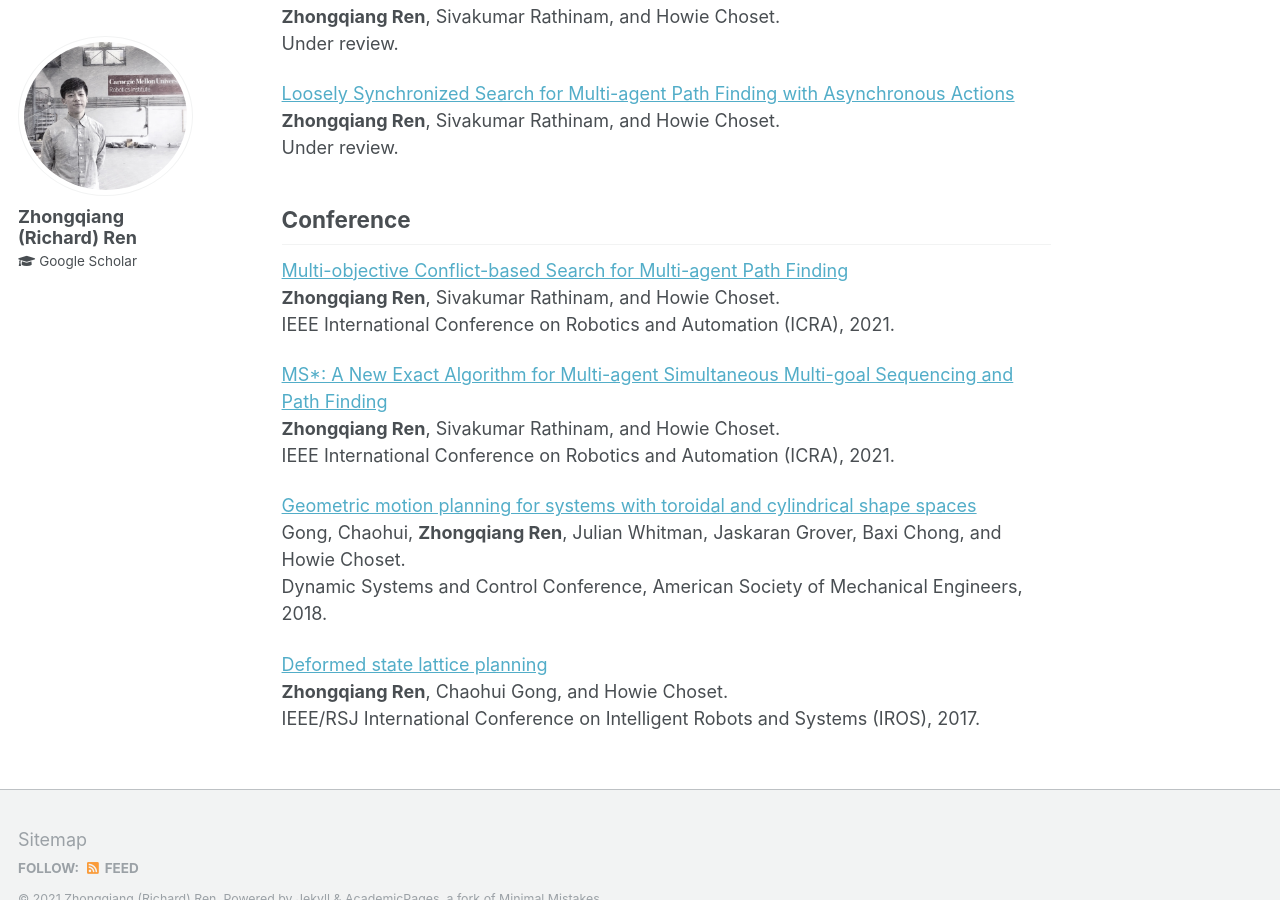
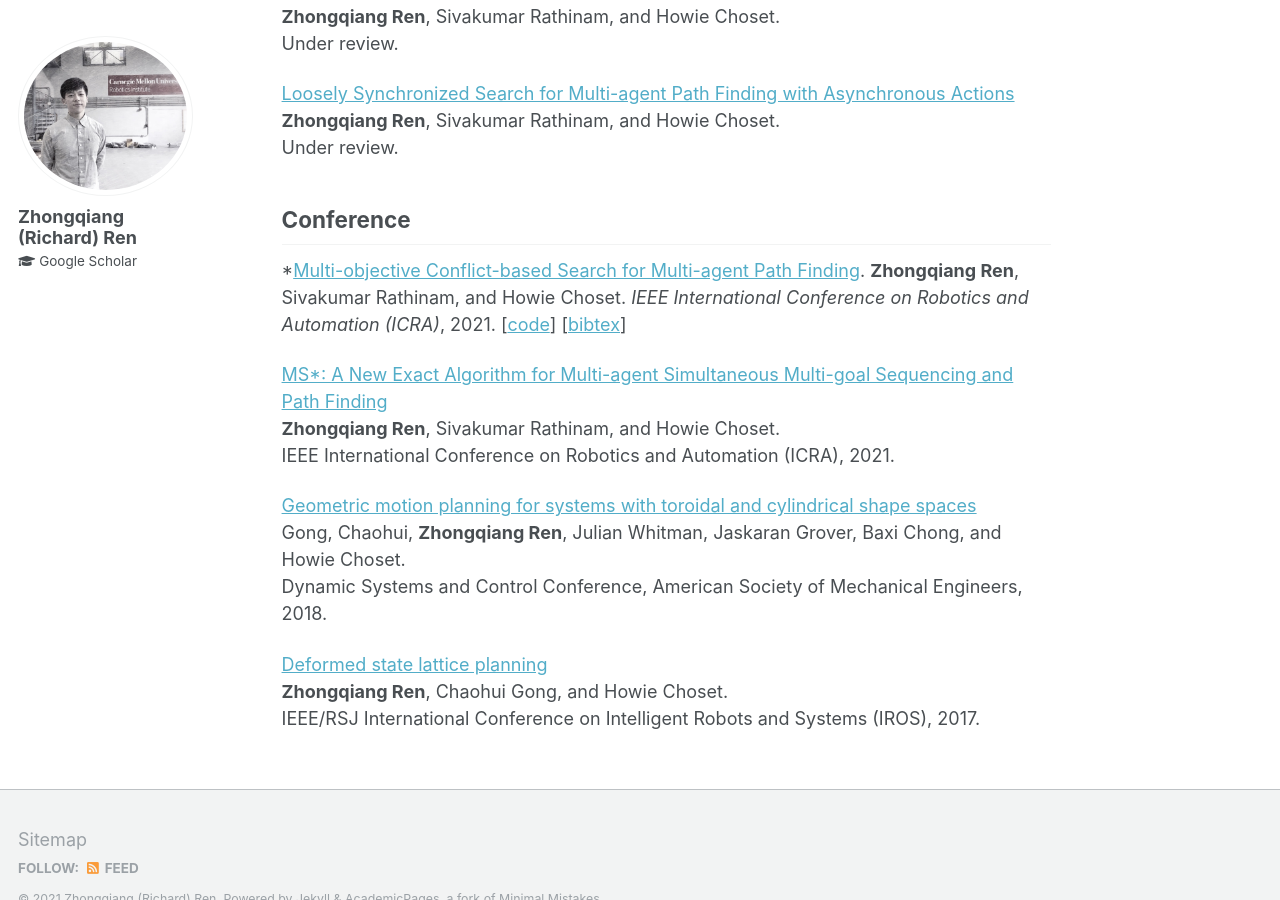
Before and after one commit to wonderren/wonderren.github.io, a Jekyll site: the page built from _pages/about.md, in a window 1280 px wide and 900 px high, scrolled down 547 px. Built offline with Jekyll 4.4.1, drawn with Linux system fonts in a browser that asks for light colours; some of the changed lines change nothing that is shown.

Commit message:
mocbs, bibtex

```diff
--- a/_pages/about.md
+++ b/_pages/about.md
@@ -34,9 +34,20 @@
 Conference
 ------
 
-[Multi-objective Conflict-based Search for Multi-agent Path Finding](https://arxiv.org/pdf/2101.03805.pdf)\
-**Zhongqiang Ren**, Sivakumar Rathinam, and Howie Choset.\
-IEEE International Conference on Robotics and Automation (ICRA), 2021.
+*[Multi-objective Conflict-based Search for Multi-agent Path Finding](https://arxiv.org/pdf/2101.03805.pdf).
+	**Zhongqiang Ren**, Sivakumar Rathinam, and Howie Choset.
+	<i>IEEE International Conference on Robotics and Automation (ICRA)</i>, 2021.
+	[[code](https://github.com/wonderren/public_pymomapf)]
+	[<a href="javascript:void(0)" onclick="(function(target, id) { if ($('#' + id).css('display') == 'block') { $('#' + id).hide('fast'); $(target).text('bibtex') } else { $('#' + id).show('fast'); $(target).text('bibtex') } })(this, 'bibtex-ren21-MOCBS');">bibtex</a>]
+<div id="bibtex-ren21-MOCBS" style="display:none">
+<pre>@inproceedings{ren21mocbs,
+    title={Multi-objective Conflict-based Search for Multi-agent Path Finding},
+    author={Ren, Zhongqiang and Rathinam, Sivakumar and Choset, Howie},
+    booktitle={2021 IEEE International Conference on Robotics and Automation (ICRA)},
+    year={2021},
+    organization={IEEE}
+}
+</pre></div>
 
 [MS*: A New Exact Algorithm for Multi-agent Simultaneous Multi-goal Sequencing and Path Finding](https://arxiv.org/pdf/2103.09979)\
 **Zhongqiang Ren**, Sivakumar Rathinam, and Howie Choset.\
```
